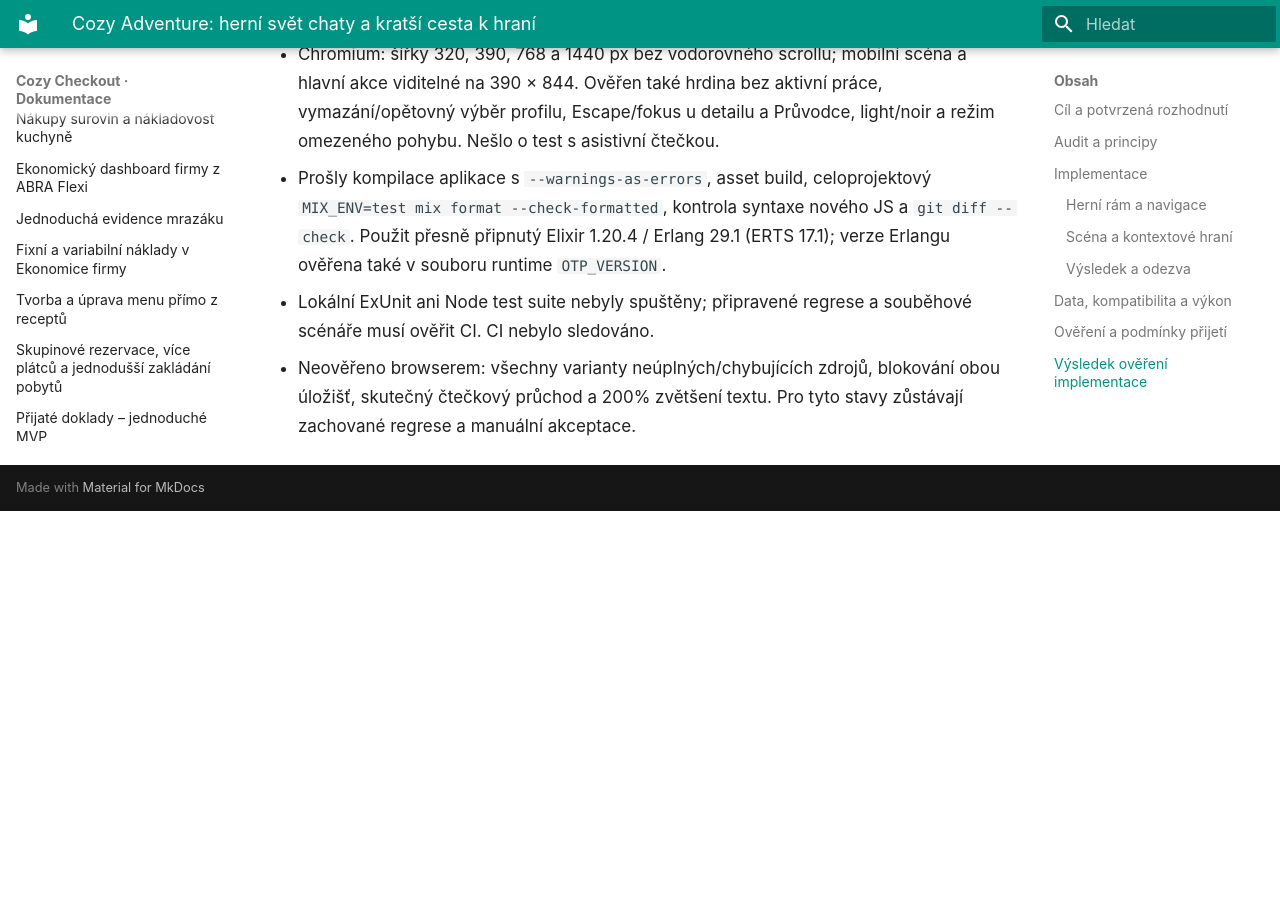
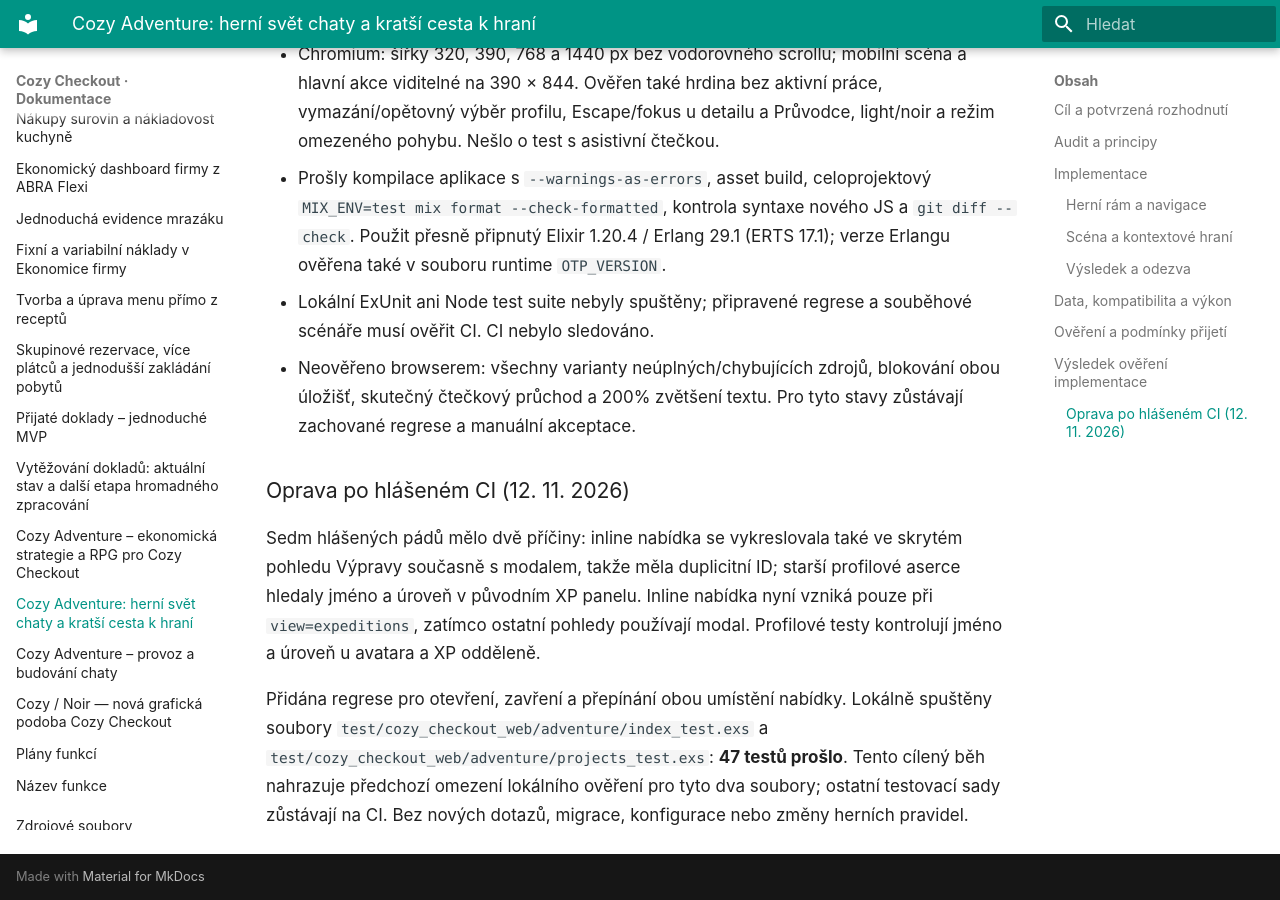
Before and after one commit to michalhorcic/cozy-checkout, an MkDocs documentation site: the page built from docs/plans/2026-11-12-adventure-herni-ui-ux.md, in a window 1280 px wide and 900 px high, scrolled down 4206 px. Built offline with MkDocs 1.6.1 and Material for MkDocs 9.7.7, drawn with Linux system fonts in a browser that asks for light colours; before the commit the page ends 4717 px from its top, so only the background shows below that.

Commit message:
Fix duplicate Adventure quest picker and profile assertions

```diff
--- a/docs/plans/2026-11-12-adventure-herni-ui-ux.md
+++ b/docs/plans/2026-11-12-adventure-herni-ui-ux.md
@@ -116,3 +116,18 @@
 - Neověřeno browserem: všechny varianty neúplných/chybujících zdrojů,
   blokování obou úložišť, skutečný čtečkový průchod a 200% zvětšení textu.
   Pro tyto stavy zůstávají zachované regrese a manuální akceptace.
+
+### Oprava po hlášeném CI (12. 11. 2026)
+
+Sedm hlášených pádů mělo dvě příčiny: inline nabídka se vykreslovala také ve
+skrytém pohledu Výpravy současně s modalem, takže měla duplicitní ID; starší
+profilové aserce hledaly jméno a úroveň v původním XP panelu. Inline nabídka nyní
+vzniká pouze při `view=expeditions`, zatímco ostatní pohledy používají modal.
+Profilové testy kontrolují jméno a úroveň u avatara a XP odděleně.
+
+Přidána regrese pro otevření, zavření a přepínání obou umístění nabídky. Lokálně
+spuštěny soubory `test/cozy_checkout_web/adventure/index_test.exs` a
+`test/cozy_checkout_web/adventure/projects_test.exs`: **47 testů prošlo**.
+Tento cílený běh nahrazuje předchozí omezení lokálního ověření pro tyto dva
+soubory; ostatní testovací sady zůstávají na CI. Bez nových dotazů, migrace,
+konfigurace nebo změny herních pravidel.
```
Also changed, not shown: 2 other files.
